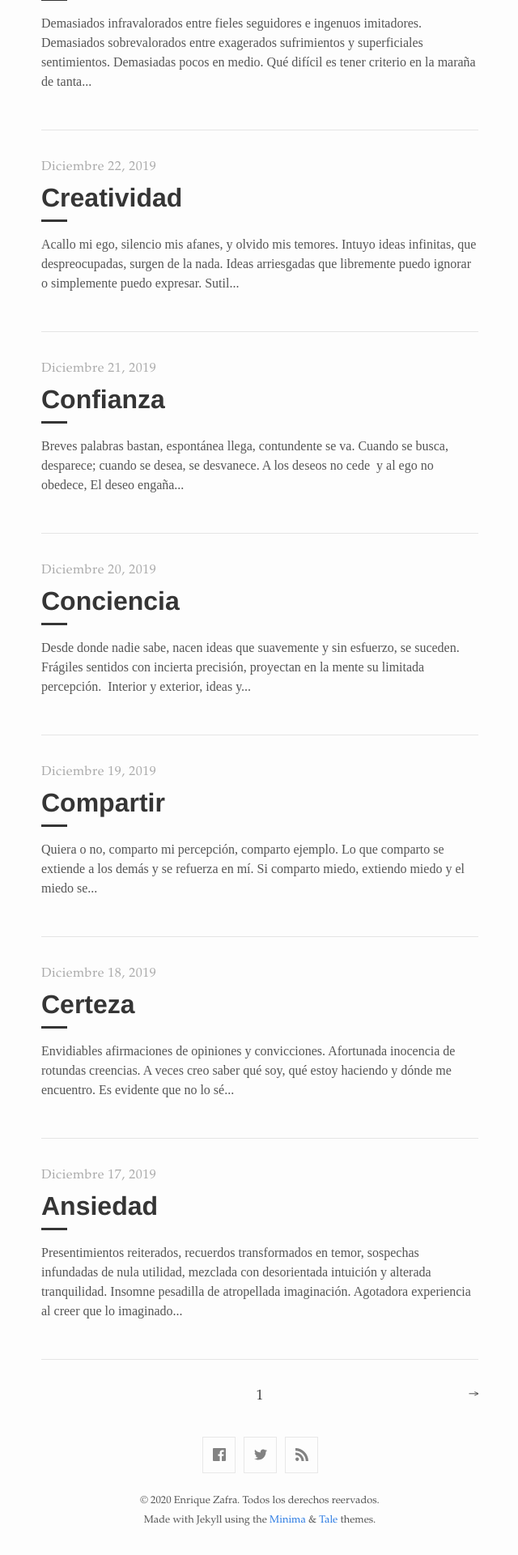
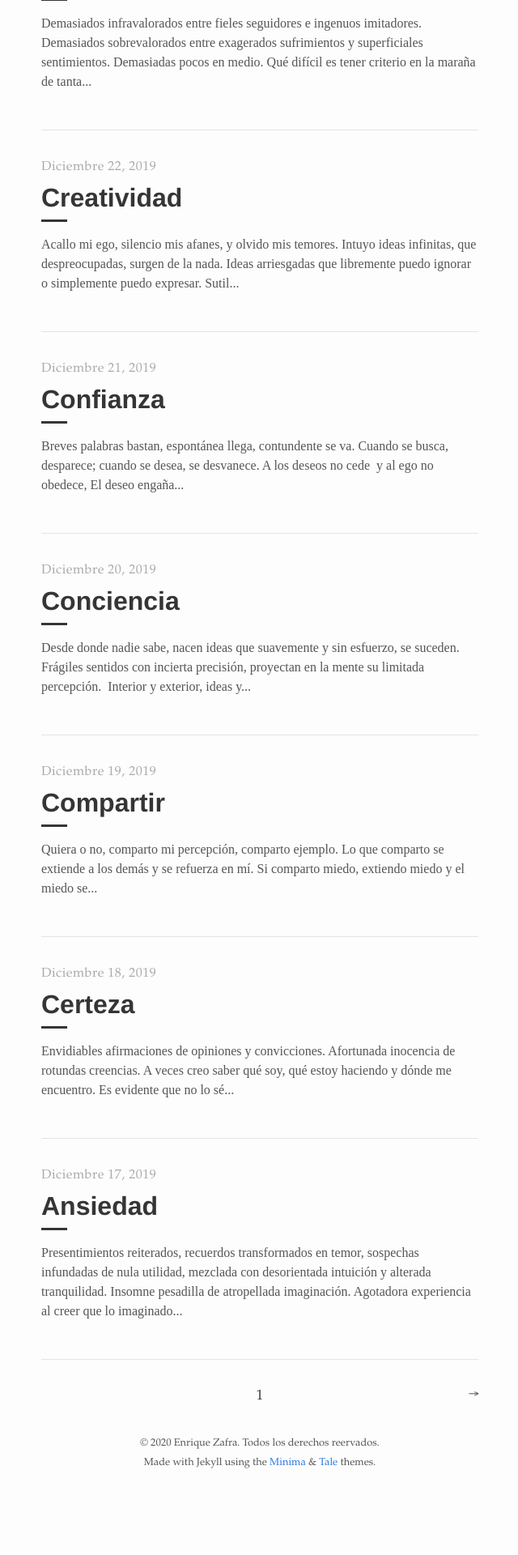
Before and after one commit to enrique-zafra/enrique-zafra, a Jekyll site: the page built from index.html, in a window 1280 px wide. Shown: the part 891-2811 px from the top of the page at 81% size, without its empty margins (319-959 px from the left). Built offline with Jekyll 4.4.1, drawn with Linux system fonts in a browser that asks for light colours; the list of posts is cut into pages by our own code; after the commit the page ends 2740 px from its top, so only the background shows below that.

Commit message:
Remove social links

```diff
--- a/_includes/footer.html
+++ b/_includes/footer.html
@@ -1,7 +1,4 @@
 <footer>
-  <div class="social-links">
-    {%- include social.html -%}
-  </div>
   <span>
     &copy; <time datetime="{{ site.time }}">{{ site.time | date: '%Y' }}</time> {{ site.author.name }}. Todos los derechos reervados.<br>
     Made with Jekyll using the <a href="https://github.com/jekyll/minima">Minima</a> &amp; <a href="https://github.com/chesterhow/tale/">Tale</a> themes.
```
Also changed, not shown: 17 other files.
